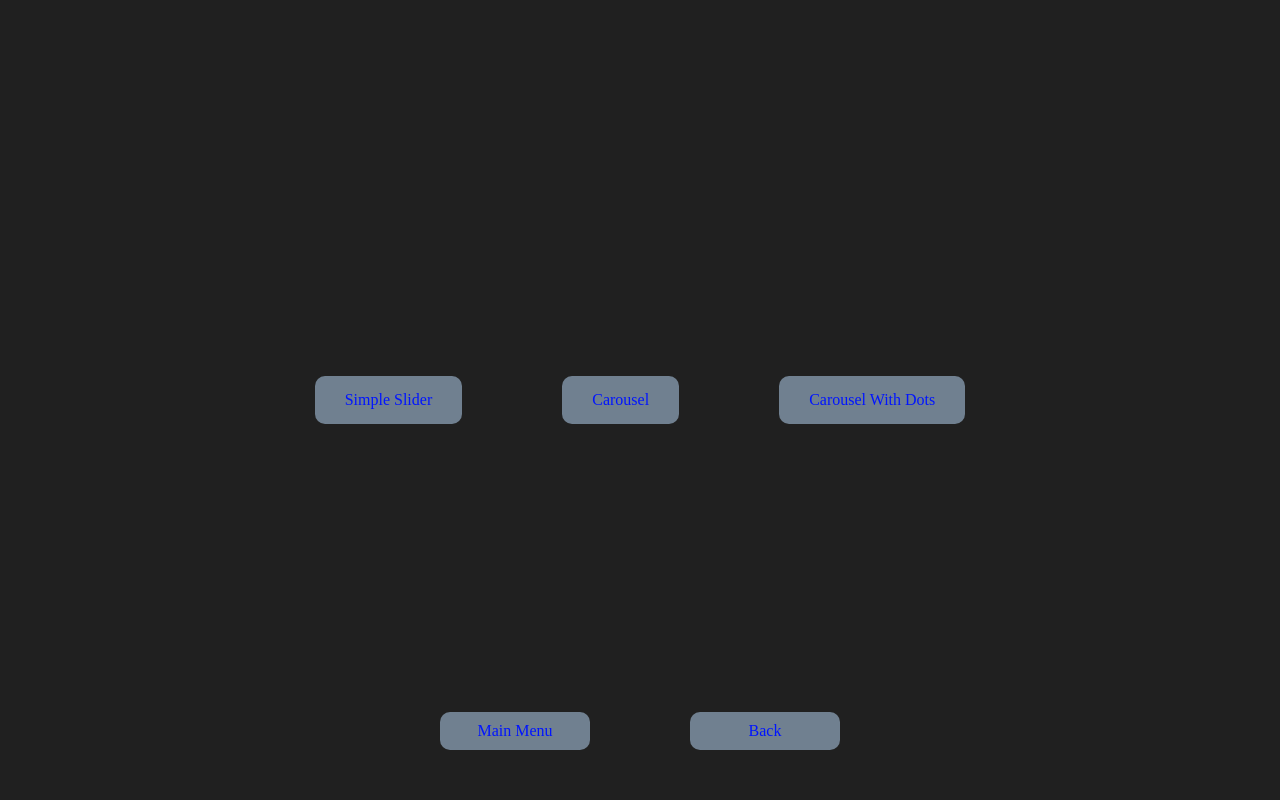
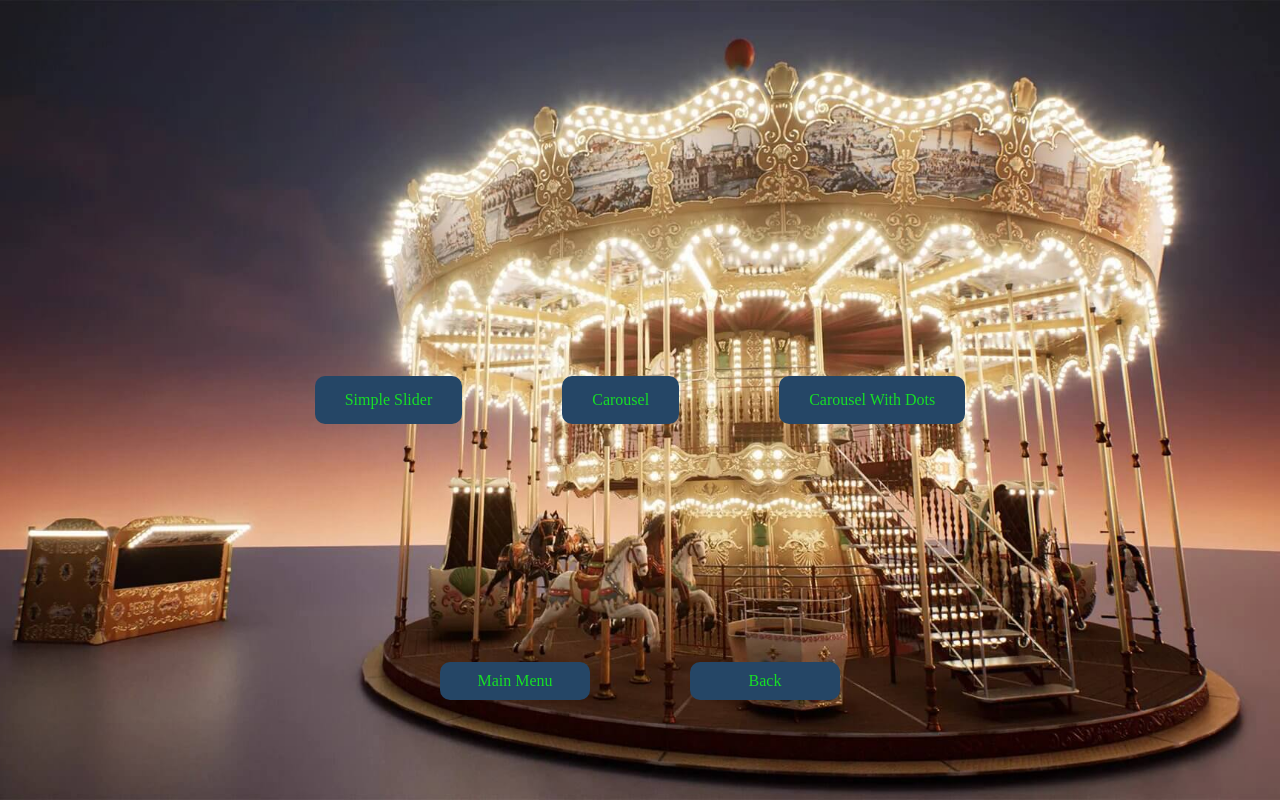
Before and after one commit to Sardor0795/Self_made_sliders, a plain HTML site: page index.html in a window 1280 px wide. Drawn offline with Linux system fonts and the light colour scheme.

Commit message:
Change bg and btns style

```diff
--- a/index.html
+++ b/index.html
@@ -13,6 +13,10 @@
       }
       body {
         background-color: #202020;
+        background-image: url("./img/carousel-bg.jpg");
+        background-repeat: no-repeat;
+        background-size: cover;
+        background-position: center center;
         display: flex;
         align-items: center;
         justify-content: center;
@@ -20,10 +24,10 @@
       }
       a {
         margin: 0 50px;
-        color: #0014ff;
+        color: #17df26;
         text-decoration: none;
         padding: 15px 30px;
-        background-color: slategray;
+        background-color: #254666;
         border-radius: 10px;
         transition: transform 0.3s ease, background-color 0.3s ease,
           color 0.3s ease;
@@ -32,8 +36,8 @@
         transform: translateY(2px);
       }
       a:hover {
-        background-color: rgb(215, 29, 29);
-        color: #000;
+        background-color: rgb(235 99 99);
+        color: #1916e7;
       }
       .mainMenu,
       .back {
@@ -43,7 +47,7 @@
       }
       .btnsWrapper {
         position: absolute;
-        bottom: 50px;
+        bottom: 100px;
         display: flex;
         justify-content: center;
         align-items: center;
```
Also changed, not shown: img/carousel-bg.jpg (added).
